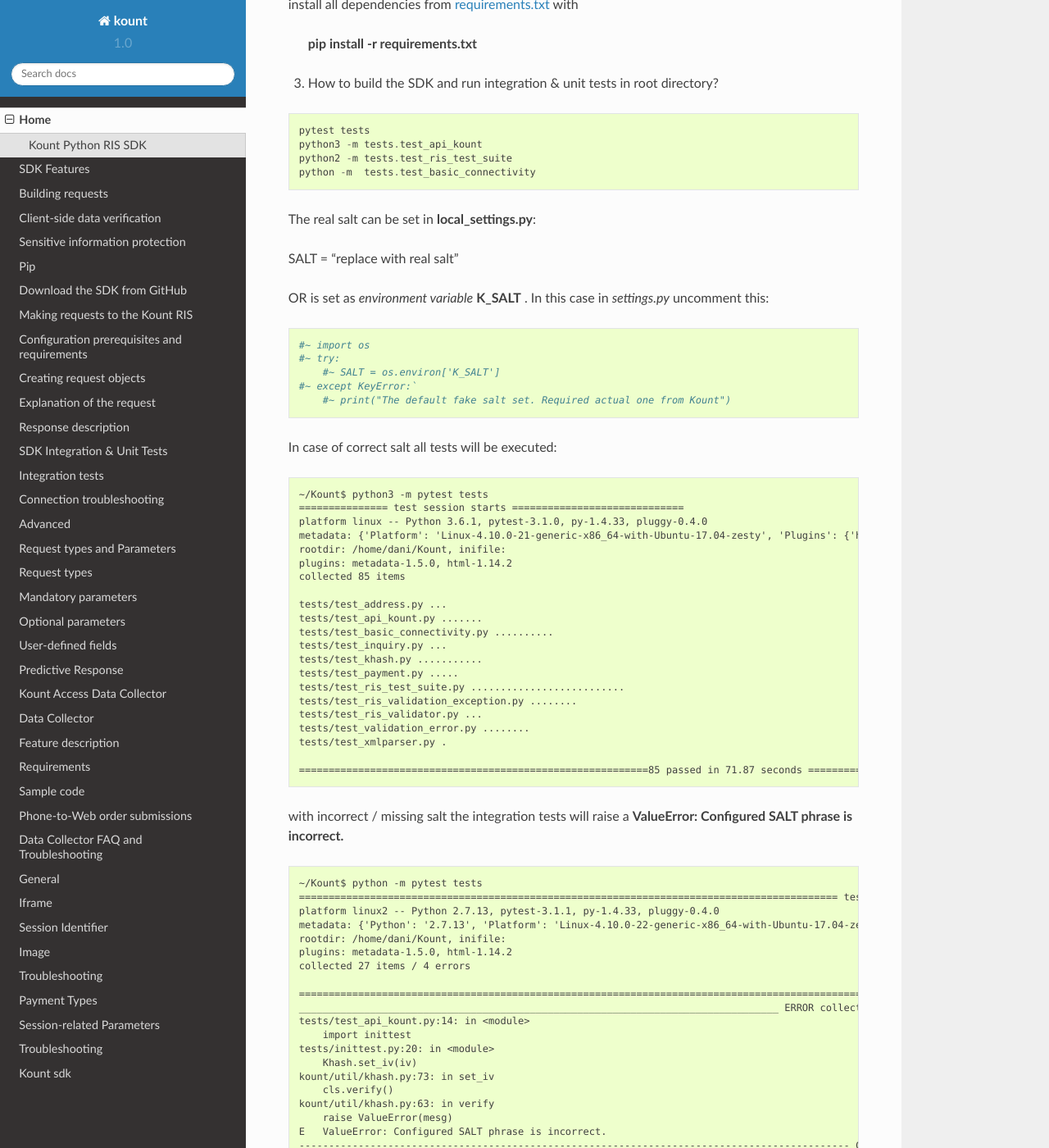
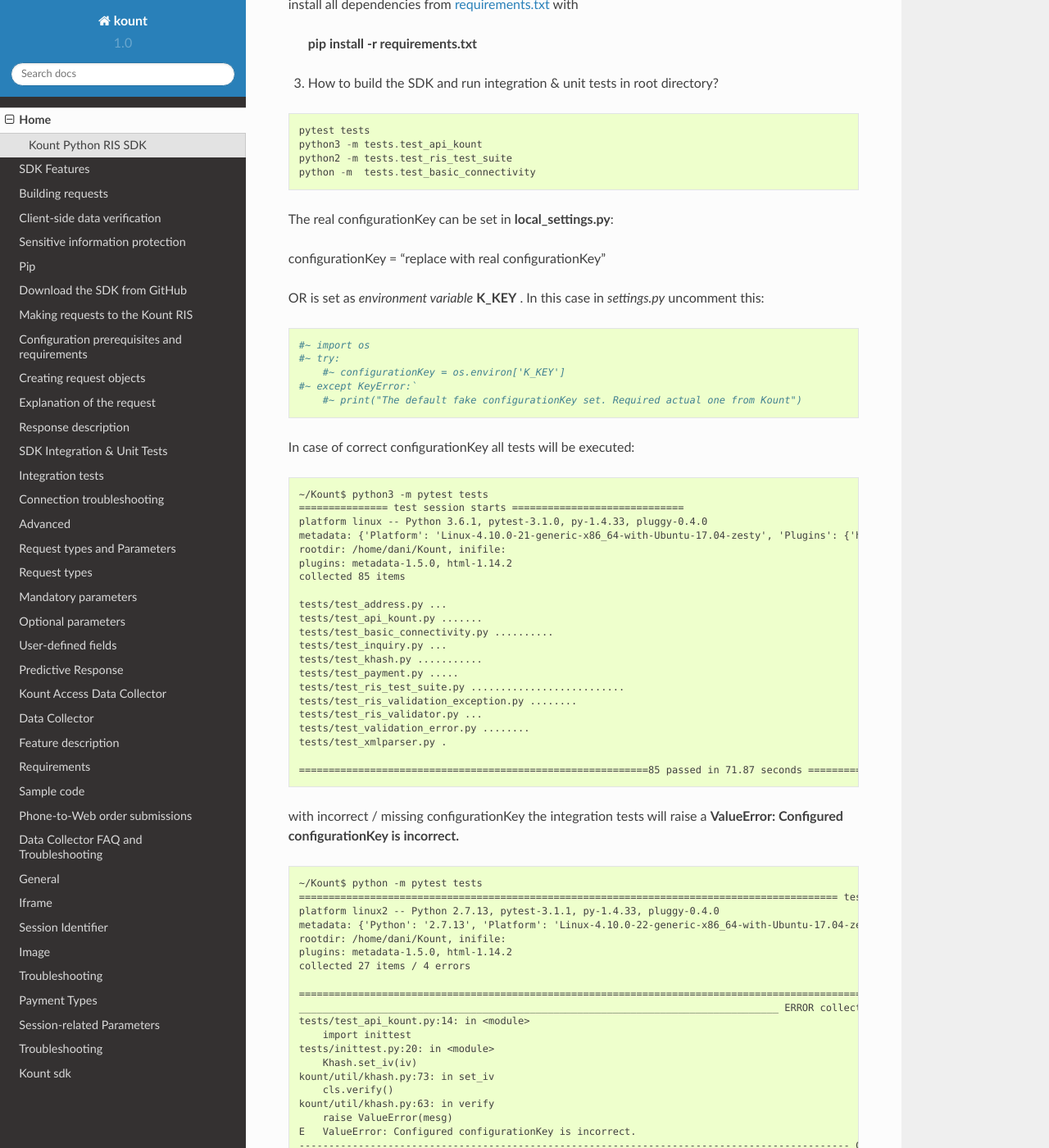
Before and after one commit to Kount/kount-ris-python-sdk, a Sphinx documentation site: the page built from docs/Home.rst, in a window 1280 px wide and 1400 px high, scrolled down 782 px. Shown: the whole window at 82% size. Built offline with Sphinx 7.4.7 and the Read the Docs theme 2.0.0, drawn with Linux system fonts in a browser that asks for light colours; some of the changed text lies outside the part shown.

Commit message:
ks-193 documentation updated

```diff
--- a/docs/Home.rst
+++ b/docs/Home.rst
@@ -49,23 +49,23 @@
     python -m  tests.test_basic_connectivity
 
 
-The real salt can be set in **local_settings.py**:
+The real configurationKey can be set in **local_settings.py**:
 
-SALT = "replace with real salt"
+configurationKey = "replace with real configurationKey"
 
-OR is set as *environment variable* **K_SALT** . In this case in *settings.py* uncomment this:
+OR is set as *environment variable* **K_KEY** . In this case in *settings.py* uncomment this:
 
 
 ::
 
    #~ import os
    #~ try:
-       #~ SALT = os.environ['K_SALT']
+       #~ configurationKey = os.environ['K_KEY']
    #~ except KeyError:`
-       #~ print("The default fake salt set. Required actual one from Kount")
+       #~ print("The default fake configurationKey set. Required actual one from Kount")
 
 
-In case of correct salt all tests will be executed:
+In case of correct configurationKey all tests will be executed:
 
 
 ::
@@ -93,7 +93,7 @@
     ===========================================================85 passed in 71.87 seconds ==========
 
 
-with incorrect / missing salt the integration tests will raise a **ValueError: Configured SALT phrase is incorrect.**
+with incorrect / missing configurationKey the integration tests will raise a **ValueError: Configured configurationKey is incorrect.**
 
 ::
 
@@ -115,7 +115,7 @@
         cls.verify()
     kount/util/khash.py:63: in verify
         raise ValueError(mesg)
-    E   ValueError: Configured SALT phrase is incorrect.
+    E   ValueError: Configured configurationKey is incorrect.
     --------------------------------------------------------------------------------------------- Captured stderr ----------------------------------------------------------------------------------------------
     No handlers could be found for logger "kount.khash"
     ____________________________________________________________________________ ERROR collecting tests/test_basic_connectivity.py _____________________________________________________________________________
@@ -127,7 +127,7 @@
         cls.verify()
     kount/util/khash.py:63: in verify
         raise ValueError(mesg)
-    E   ValueError: Configured SALT phrase is incorrect.
+    E   ValueError: Configured configurationKey is incorrect.
     ___________________________________________________________________________________ ERROR collecting tests/test_khash.py ___________________________________________________________________________________
     tests/test_khash.py:9: in <module>
         import inittest
@@ -137,7 +137,7 @@
         cls.verify()
     kount/util/khash.py:63: in verify
         raise ValueError(mesg)
-    E   ValueError: Configured SALT phrase is incorrect.
+    E   ValueError: Configured configurationKey is incorrect.
     ______________________________________________________________________________ ERROR collecting tests/test_ris_test_suite.py _______________________________________________________________________________
     tests/test_ris_test_suite.py:9: in <module>
         from test_basic_connectivity import generate_unique_id, default_inquiry
@@ -151,7 +151,7 @@
         cls.verify()
     kount/util/khash.py:63: in verify
         raise ValueError(mesg)
-    E   ValueError: Configured SALT phrase is incorrect.
+    E   ValueError: Configured configurationKey is incorrect.
     !!!!!!!!!!!!!!!!!!!!!!!!!!!!!!!!!!!!!!!!!!!!!!!!!!!!!!!!!!!!!!!!!!!!!!!!!!!!!!!!! Interrupted: 4 errors during collection !!!!!!!!!!!!!!!!!!!!!!!!!!!!!!!!!!!!!!!!!!!!!!!!!!!!!!!!!!!!!!!!!!!!!!!!!!!!!!!!!!
     =================================================== 4 error in 0.29 seconds =================================
 
--- a/docs/README.rst
+++ b/docs/README.rst
@@ -24,7 +24,7 @@
             # only for python 2.7.13, uncomment them in requirements.txt:
 
             * pathlib
-
+            * mom>=0.1.3 # base85
 
       install all dependencies from `requirements.txt <https://github.com/Kount/kount-ris-python-sdk/blob/master/kount/requirements.py>`
       with
--- a/docs/resources.rst
+++ b/docs/resources.rst
@@ -2,5 +2,5 @@
 =======================
 
 
-.. literalinclude:: ../resources/correct_salt_cryp.py
+.. literalinclude:: ../resources/correct_key_cryp.py
 .. literalinclude:: ../resources/validate.xml
```
Also changed, not shown: docs/Making-requests-to-the-Kount-RIS.rst (+4 -4 lines), docs/README.txt (added, +52 -0 lines), docs/SDK-Integration-&-Unit-Tests.rst (+10 -10 lines), 1 other file.
